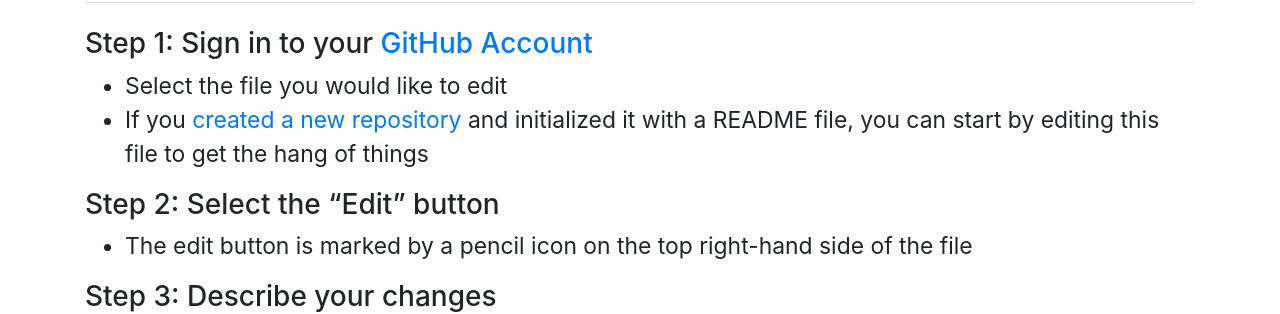
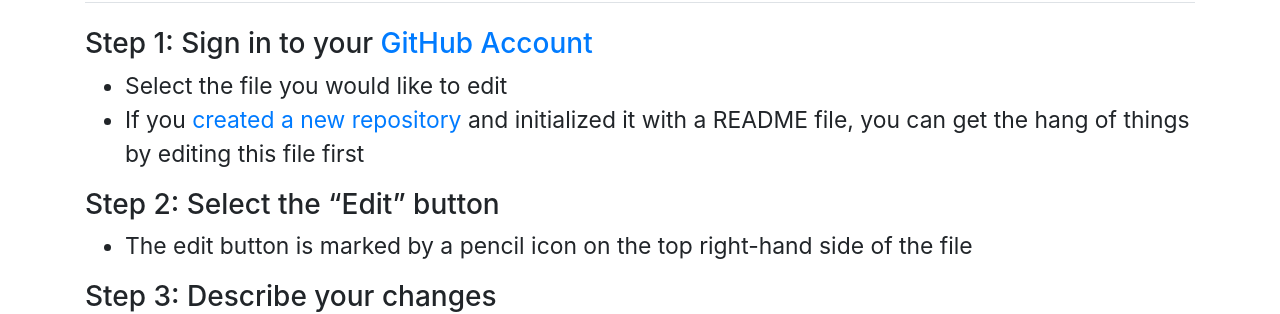
Before and after one commit to lib-static/howto, a Jekyll site: the page built from howtos/editfilesonlinegh.md, in a window 1280 px wide. Shown: the part 182-496 px from the top of the page. Built offline with Jekyll 4.4.1, drawn with Linux system fonts in a browser that asks for light colours.

Commit message:
Rephrased step 1, bullet 2

```diff
--- a/howtos/editfilesonlinegh.md
+++ b/howtos/editfilesonlinegh.md
@@ -6,7 +6,7 @@ title: How To Edit Files in GitHub Online
 ### Step 1: Sign in to your [GitHub Account](https://github.com/){:target="_blank"}
 
 - Select the file you would like to edit
-- If you [created a new repository](setupgithubrepo.html.) and initialized it with a README file, you can start by editing this file to get the hang of things
+- If you [created a new repository](setupgithubrepo.html.) and initialized it with a README file, you can get the hang of things by editing this file first
 
 ### Step 2: Select the "Edit" button
 
```
